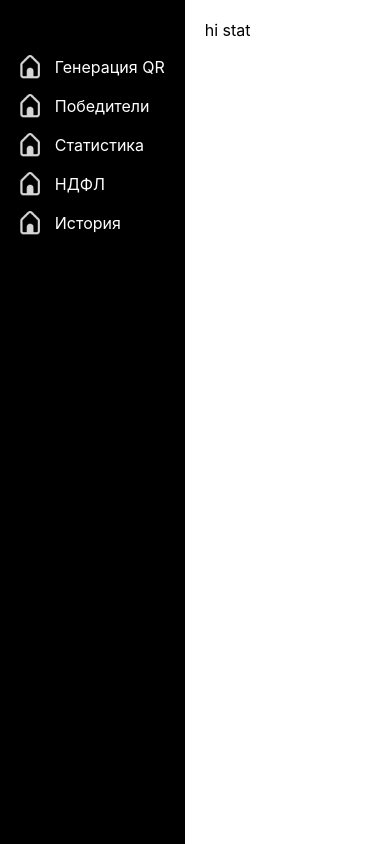
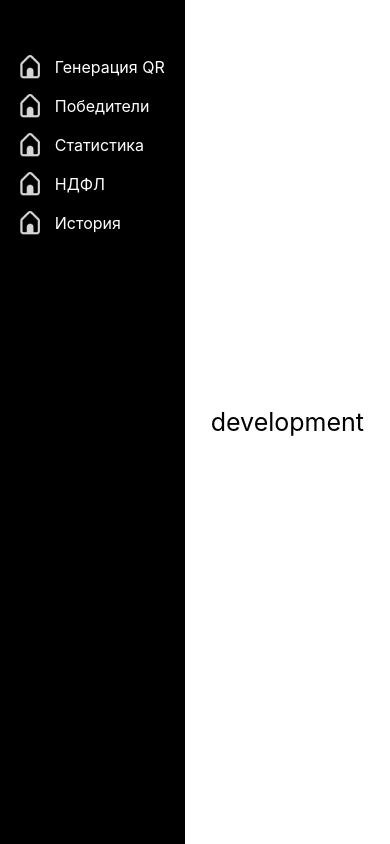
Before and after one commit to Mikteor/QR-front, a React (Create React App) app: page /statistic in a window 390 px wide. Built offline with nearby package versions, Linux system fonts and the light colour scheme.

Commit message:
phone input

```diff
--- a/src/components/winners/inputFilter.js
+++ b/src/components/winners/inputFilter.js
@@ -20,13 +20,13 @@ const[phone, setPhone] = useState('')
         return(
             <div className={styles.filterButton} >
                 <img className={styles.filterIcon} src={el.icon}/>
-                <input
+                <form onSubmit={inputFilterHandler}>
+                  <input
                     type='search'
                     placeholder={el.title}
                     onChange={e=>setPhone(e.target.value)}
-                />
-                <button onClick={(e)=>inputFilterHandler(e)} >ok</button>
-
+                    />
+                </form>
             </div>
         )
 
--- a/src/pages/statistic.js
+++ b/src/pages/statistic.js
@@ -3,8 +3,8 @@ import React from 'react'
 const Statistic = () => {
 
     return(
-        <div>
-            hi stat
+        <div style={{display: 'flex', alignItems: 'center', justifyContent: 'center', fontSize:'25px', height: '100%'}}>
+            development
         </div>
     )
 }
--- a/src/redux/actions/users.js
+++ b/src/redux/actions/users.js
@@ -38,7 +38,7 @@ console.log(err)
         payload: res.data,
       });
     } catch (err) {
-        console.log(err)
+        alert(err.response.data.err)
 
     }
   };
```
